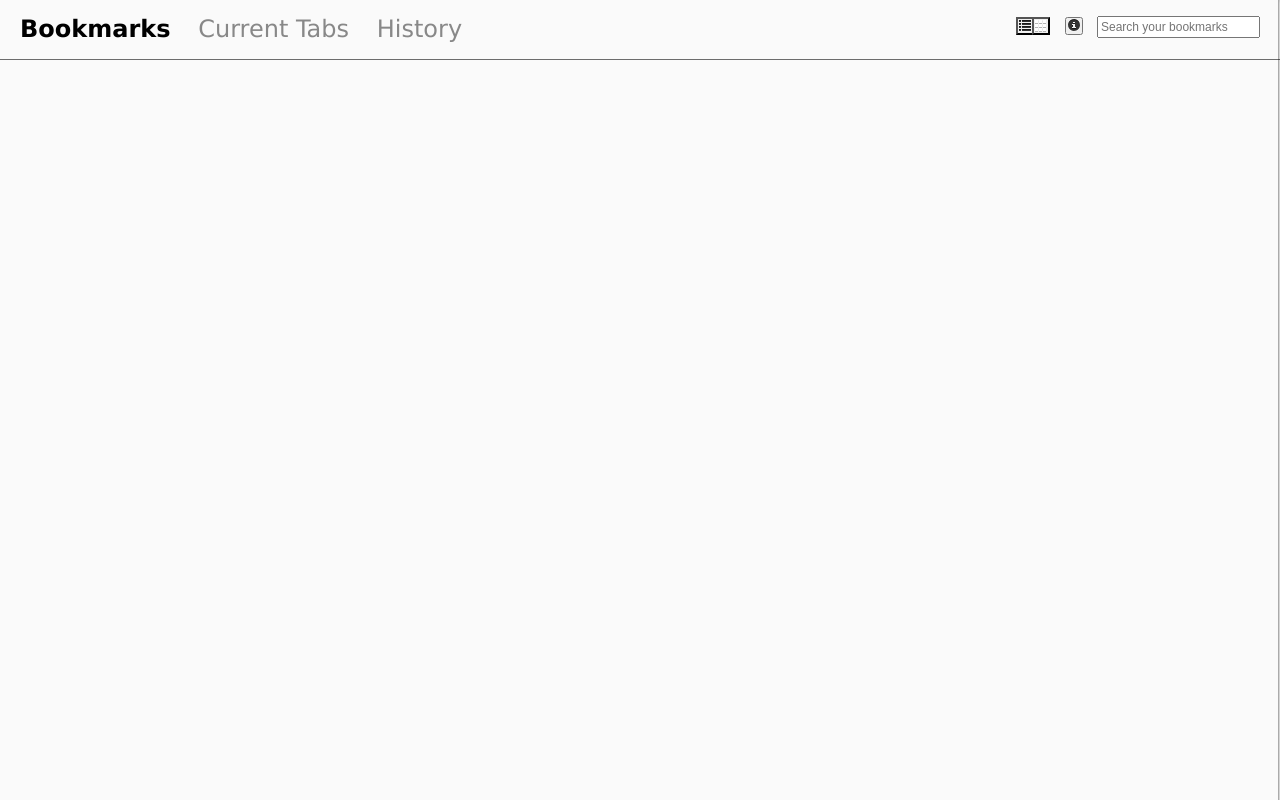
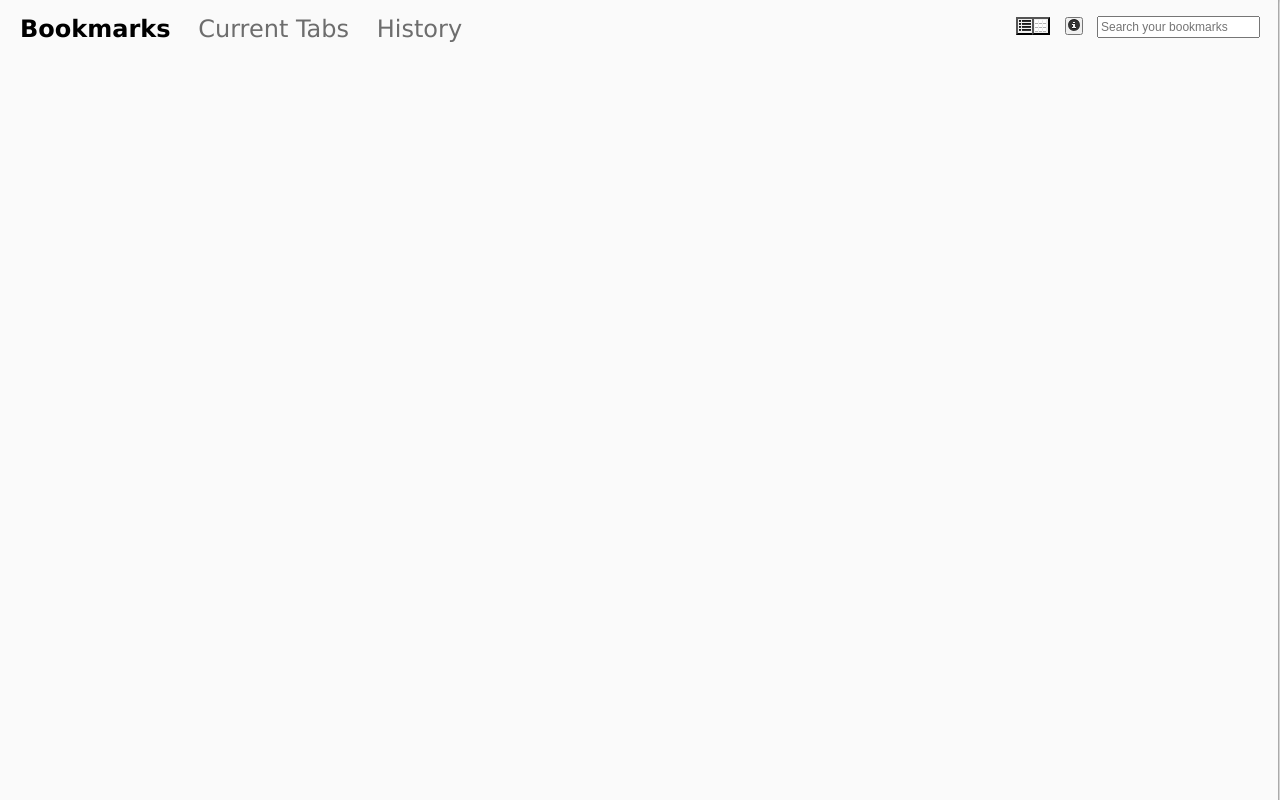
Before and after one commit to cleercode/mozaic, a website: page data/index.html in a window 1280 px wide. Drawn offline with Linux system fonts and the light colour scheme; files whose address does not match are found by name.

Commit message:
Tweak inactive nav color and header bottom border

```diff
--- a/data/style.css
+++ b/data/style.css
@@ -26,7 +26,6 @@ a {
 header {
   -moz-box-sizing: border-box;
   -webkit-box-sizing: border-box;
-  border-bottom: 1px solid rgba(0, 0, 0, 0.57);
   overflow: hidden;
   padding: 11px 20px 12px;
   position: fixed;
@@ -38,7 +37,7 @@ header {
 }
 
 header ul.nav {
-  color: #888;
+  color: #6d6d6d;
   float: left;
   font-size: 24px;
   font-weight: normal;
@@ -572,6 +571,7 @@ ul.items .edit .ui-icon {
 /* Mac-specific styling */
 .mac header {
   background: -moz-mac-chrome-active linear-gradient(rgba(255, 255, 255, 0.43), rgba(255, 255, 255, 0));
+  border-bottom: 1px solid rgba(0, 0, 0, 0.57);
 }
 
 .mac header #search {
@@ -600,6 +600,7 @@ ul.items .edit .ui-icon {
 
 .windows header {
   background: #dbeaf9 -moz-linear-gradient(rgba(255,255,255,.5), rgba(255,255,255,0));
+  border-bottom: 1px solid ThreeDShadow;
 }
 
 .windows header #search {
```
